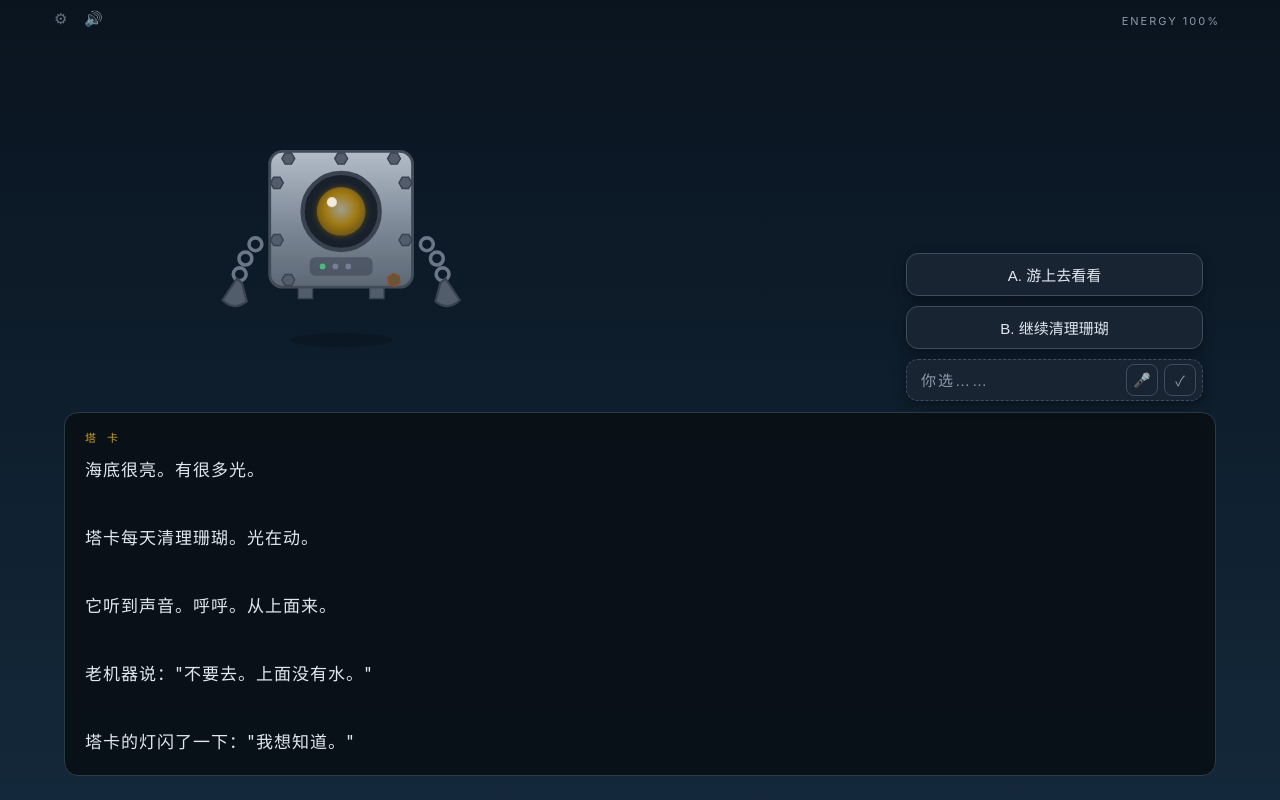
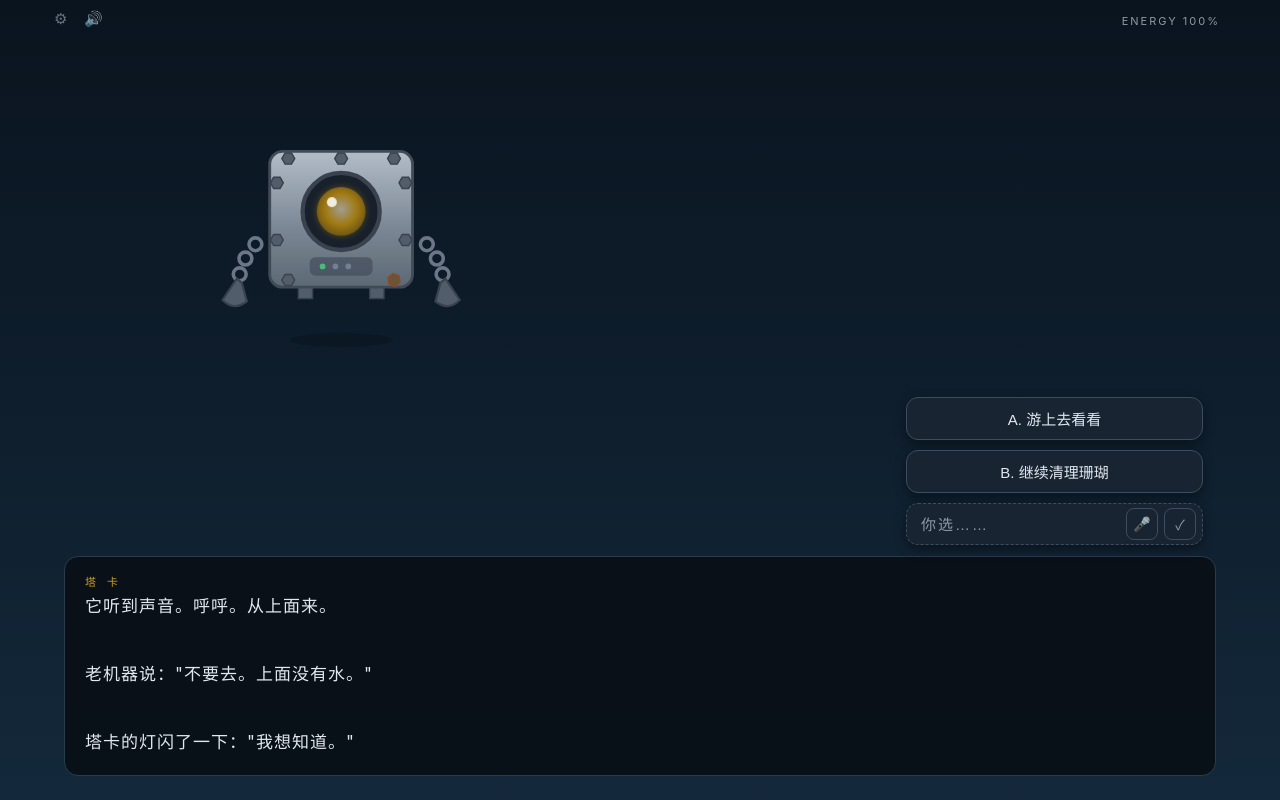
Before and after one commit to AmeliaCai67/TAKA_tales, a plain HTML site: page demo/taka.html in a window 1280 px wide. Drawn offline with Linux system fonts and the light colour scheme.

Commit message:
Fixed dialog height with internal scroll: long AI text no longer pushes choices off-screen
- .dialog height fixed at 220px (was min-height, grew unbounded)
- .story-text flex:1 + overflow-y:auto with slim scrollbar
- Typewriter auto-scrolls to bottom while typing
- Choices position now constant regardless of text length

```diff
--- a/demo/taka.html
+++ b/demo/taka.html
@@ -137,17 +137,19 @@
         }
         .taka-figure svg { height: 300px; display: block; }
 
-        /* 对话框：纯文本 */
+        /* 对话框：纯文本。固定高度——文本再长也不顶跑选项，内部滚动 */
         .dialog {
             position: absolute;
             left: 24px;
             right: 24px;
             bottom: 24px;
+            height: 220px;
+            display: flex;
+            flex-direction: column;
             background: var(--bg-dialog);
             border: 1px solid var(--border);
             border-radius: 14px;
             padding: 16px 20px;
-            min-height: 110px;
         }
 
         .speaker {
@@ -163,9 +165,13 @@
             letter-spacing: 1px;
             color: var(--text-primary);
             white-space: pre-line;
-            min-height: 68px;
+            flex: 1;
+            min-height: 0;
+            overflow-y: auto; /* 长文本内部滚动 */
             cursor: pointer;
         }
+        .story-text::-webkit-scrollbar { width: 4px; }
+        .story-text::-webkit-scrollbar-thumb { background: var(--choice-border); border-radius: 2px; }
 
         /* 选项：锚定对话框顶边浮起（右侧拇指热区）。
            作为 .dialog 子元素 + bottom:calc(100%+12px)，无论文本多长
@@ -812,6 +818,7 @@
         clearInterval(typing);
         typing = setInterval(() => {
             el.innerText = text.slice(0, ++i);
+            el.scrollTop = el.scrollHeight; // 打字机跟随滚动到底
             if (i >= text.length) { clearInterval(typing); typing = null; onDone(); }
         }, 45);
         // 点击对话框立即补完
```
Also changed, not shown: 1 other file.
